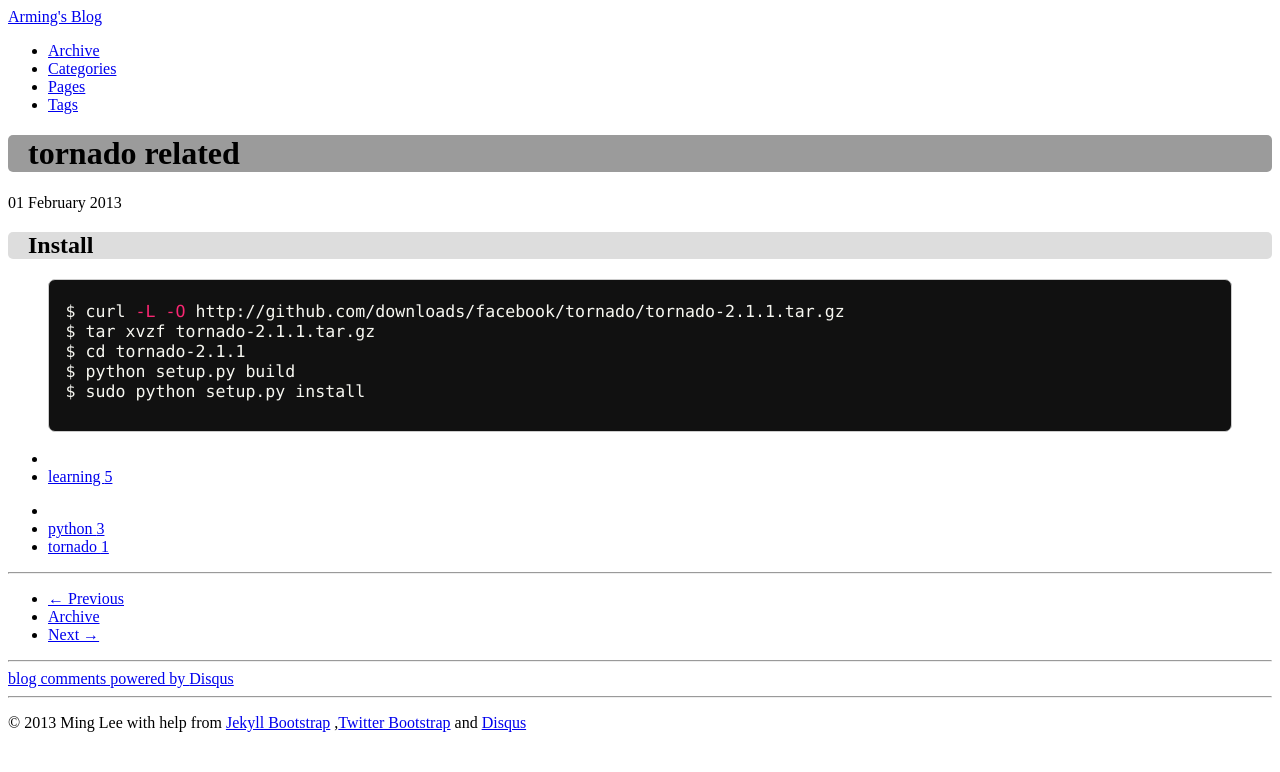
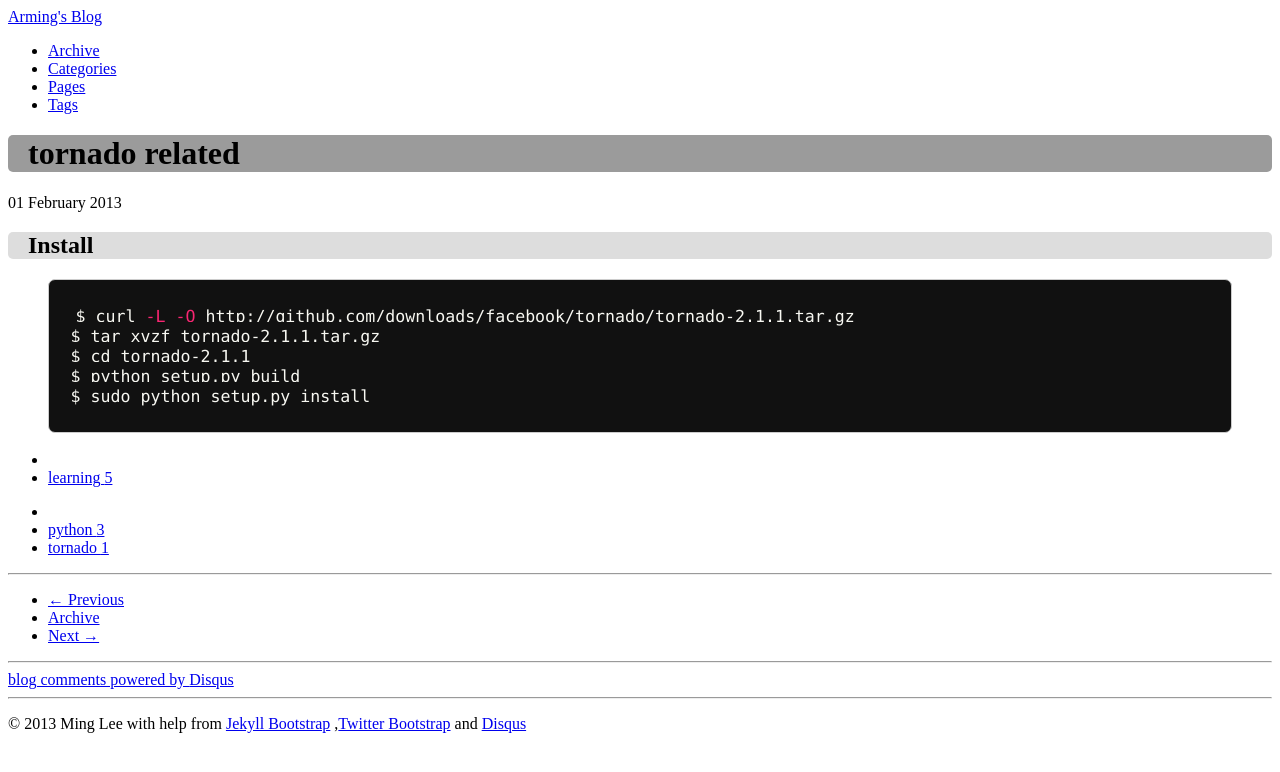
Before and after one commit to mrmign/mrmign.github.com, a Jekyll site: the page built from _posts/2013-02-01-tornado-related.md, in a window 1280 px wide. Shown: the top 772 px of the page. Built offline with Jekyll 4.4.1, drawn with Linux system fonts in a browser that asks for light colours; Markdown is read by kramdown in place of the engine named in the settings; comment, search, counter and statistics services are not loaded.

Commit message:
change code style

```diff
--- a/assets/themes/syntax/default.css
+++ b/assets/themes/syntax/default.css
@@ -29,7 +29,8 @@ padding: 0.2em 0.9em;
 code, pre {
 	font-family: "Consolas", "Courier New", "Courier", "FreeMono", monospace;
 	font-size:0.95em;
-	margin: 1em 0 1.5em 0;
+	margin: 0, 5px;
+    padding: 5px;
 }
 
 .highlight span
```
Also changed, not shown: _posts/2013-04-08-object-c-questions.md (+1 -1 lines), 1 other file.
